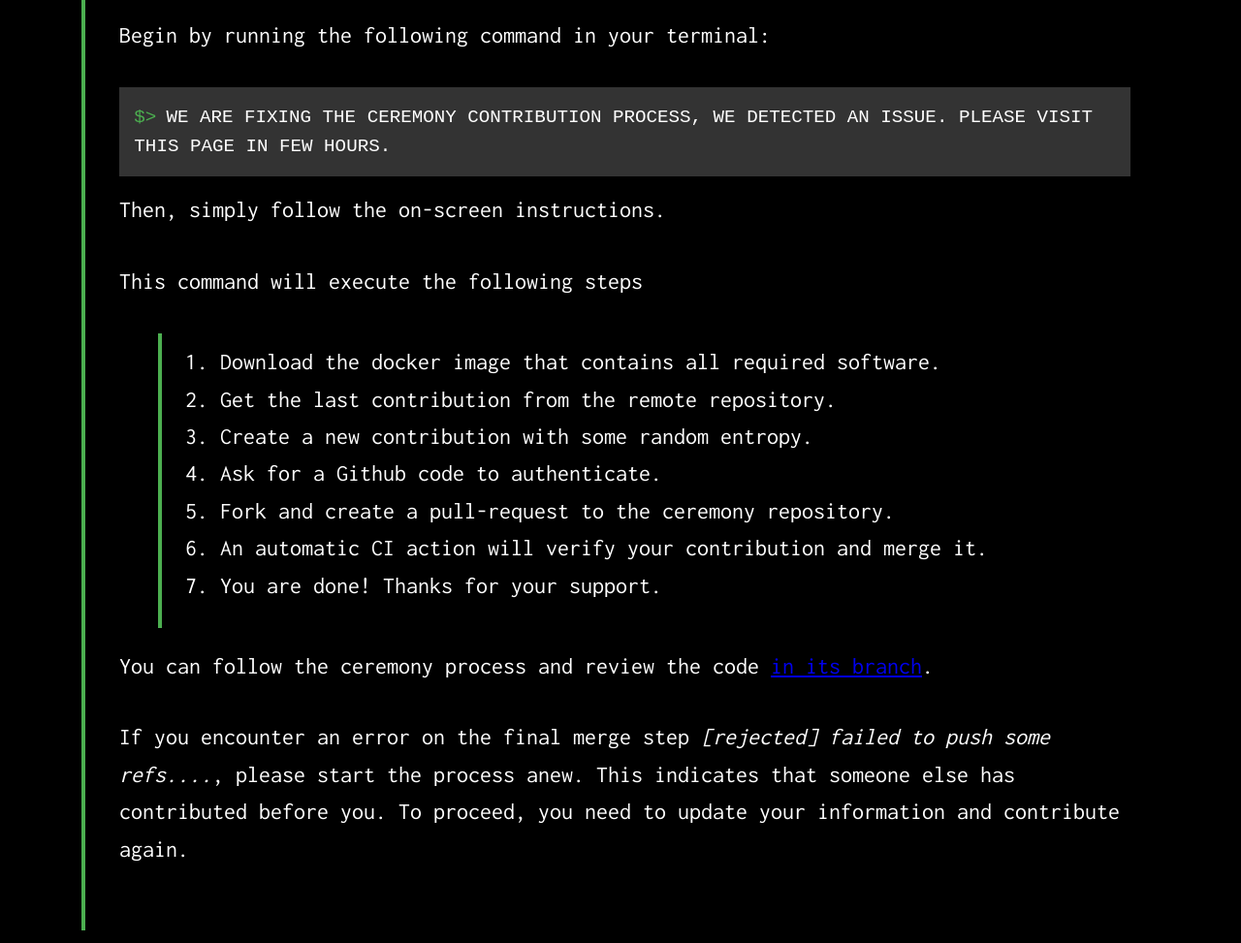
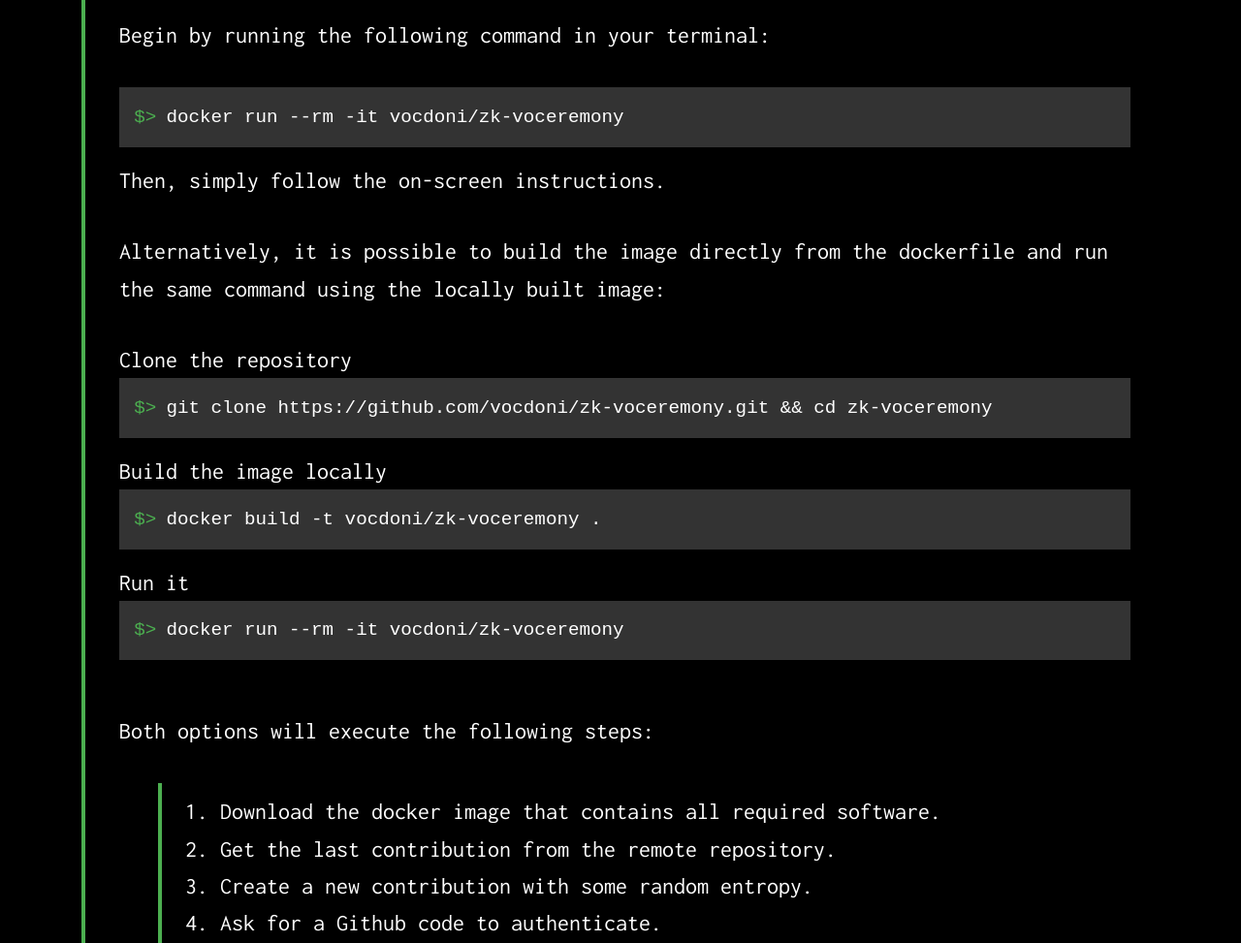
Before and after one commit to vocdoni/zk-voceremony, a plain HTML site: page index.html in a window 1280 px wide. Shown: the part 2199-3172 px from the top of the page at 97% size. Drawn offline with Linux system fonts and the light colour scheme.

Commit message:
remove warning, include instructions to buidl the image locally

```diff
--- a/index.html
+++ b/index.html
@@ -52,26 +52,31 @@
                 </ol>
             </div>
             <p>Begin by running the following command in your terminal:</p>
-	    <!-- <pre>docker run --rm -it vocdoni/zk-voceremony</pre> -->
-	    <pre>WE ARE FIXING THE CEREMONY CONTRIBUTION PROCESS, WE DETECTED AN ISSUE. PLEASE VISIT THIS PAGE IN FEW HOURS.</pre>
+            <pre>docker run --rm -it vocdoni/zk-voceremony</pre>
             <p>Then, simply follow the on-screen instructions.</p>
-	    <p>This command will execute the following steps</p>
+
+            <p>Alternatively, it is possible to build the image directly from the dockerfile and run the same command using the locally built image:</p>
+            <span>Clone the repository</span>
+            <pre>git clone https://github.com/vocdoni/zk-voceremony.git && cd zk-voceremony</pre>
+            <span>Build the image locally</span>
+            <pre>docker build -t vocdoni/zk-voceremony . </pre>
+            <span>Run it</span>
+            <pre>docker run --rm -it vocdoni/zk-voceremony</pre>
+            <br/>
+            <p>Both options will execute the following steps:</p>
             <div class="list-container">
                 <ol>
                     <li>Download the docker image that contains all required software.</li>
                     <li>Get the last contribution from the remote repository.</li>
-		    <li>Create a new contribution with some random entropy.</li>
-		    <li>Ask for a Github code to authenticate.</li>
-		    <li>Fork and create a pull-request to the ceremony repository.</li>
-		    <li>An automatic CI action will verify your contribution and merge it.</li>
-		    <li>You are done! Thanks for your support.</li>
+                    <li>Create a new contribution with some random entropy.</li>
+                    <li>Ask for a Github code to authenticate.</li>
+                    <li>Fork and create a pull-request to the ceremony repository.</li>
+                    <li>An automatic CI action will verify your contribution and merge it.</li>
+                    <li>You are done! Thanks for your support.</li>
                 </ol>
             </div>
-
             <p>You can follow the ceremony process and review the code <a href="https://github.com/vocdoni/zk-voceremony/tree/ceremony/vocdoni-zkcensus-ceremony" target="_blank">in its branch</a>.</p>
-
-	    <p>If you encounter an error on the final merge step <i>[rejected] failed to push some refs....</i>, please start the process anew.
-	    This indicates that someone else has contributed before you. To proceed, you need to update your information and contribute again.</p>
+            <p>If you encounter an error on the final merge step <i>[rejected] failed to push some refs....</i>, please start the process anew. This indicates that someone else has contributed before you. To proceed, you need to update your information and contribute again.</p>
         </div>
         <img src="contribute-demo.gif" alt="demo" style="max-width: 1200px;border: 2px solid #ffffff78;margin-top: 20px;">
     </div>
```
